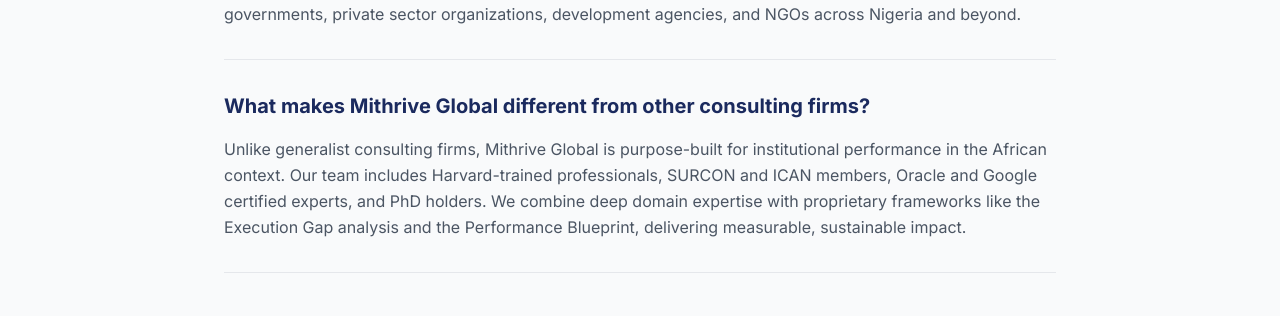
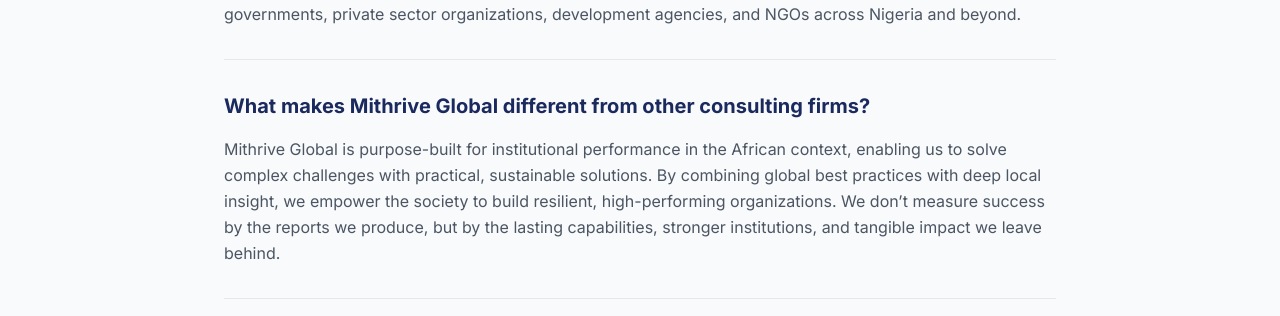
Before and after one commit to Bookofharry/MithriveGlobal, a Next.js app: page /about in a window 1280 px wide. Shown: the part 2762-3078 px from the top of the page. Built offline with nearby package versions, Linux system fonts and the light colour scheme.

Commit message:
Update FAQ answer on About page

```diff
--- a/src/app/about/page.tsx
+++ b/src/app/about/page.tsx
@@ -30,7 +30,7 @@
   },
   {
     question: "What makes Mithrive Global different from other consulting firms?",
-    answer: "Unlike generalist consulting firms, Mithrive Global is purpose-built for institutional performance in the African context. Our team includes Harvard-trained professionals, SURCON and ICAN members, Oracle and Google certified experts, and PhD holders. We combine deep domain expertise with proprietary frameworks like the Execution Gap analysis and the Performance Blueprint, delivering measurable, sustainable impact."
+    answer: "Mithrive Global is purpose-built for institutional performance in the African context, enabling us to solve complex challenges with practical, sustainable solutions. By combining global best practices with deep local insight, we empower the society to build resilient, high-performing organizations. We don’t measure success by the reports we produce, but by the lasting capabilities, stronger institutions, and tangible impact we leave behind."
   }
 ];
 
```
